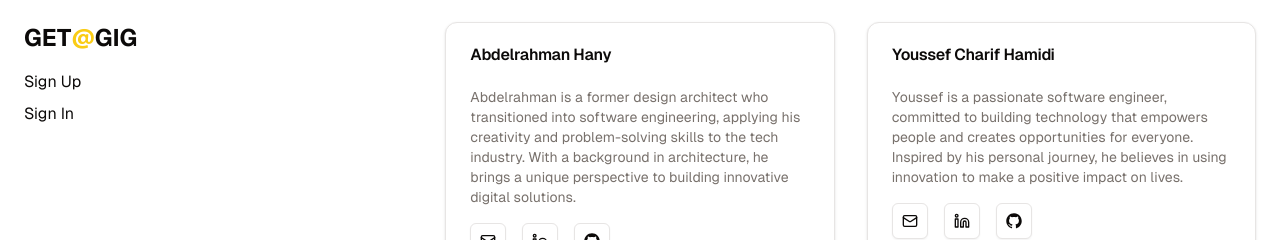
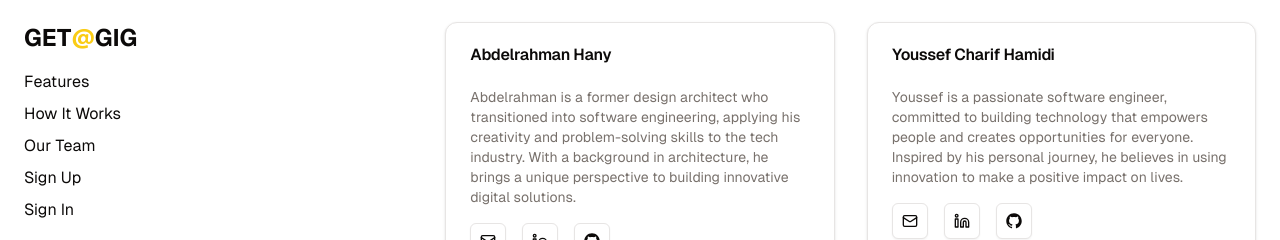
Before and after one commit to Chareeef/get-a-gig, a Next.js app: page /auth/signin in a window 1280 px wide. Shown: the part 705-945 px from the top of the page. Built offline with nearby package versions, Linux system fonts and the light colour scheme; no server answers.

Commit message:
Change the footer links to be accessible out of landingpage

```diff
--- a/app/components/Footer.tsx
+++ b/app/components/Footer.tsx
@@ -15,7 +15,11 @@ import { GitHubLogoIcon } from "@radix-ui/react-icons";
 export default function Footer() {
   const { status } = useSession();
   const pathname = usePathname();
-  const links = [];
+  const links = [
+    { name: "Features", href: "/#features" },
+    { name: "How It Works", href: "/#how-it-works" },
+    { name: "Our Team", href: "/#team" },
+  ];
 
   const teamMembers = [
     {
@@ -33,14 +37,6 @@ export default function Footer() {
       email: "mailto:youssef.charif.h@gmail.com",
     },
   ];
-
-  if (pathname === "/") {
-    links.push(
-      { name: "Features", href: "#features" },
-      { name: "How It Works", href: "#how-it-works" },
-      { name: "Our Team", href: "#team" },
-    );
-  }
 
   if (status === "authenticated") {
     links.push({ name: "Dashboard", href: "/dashboard" });
```
